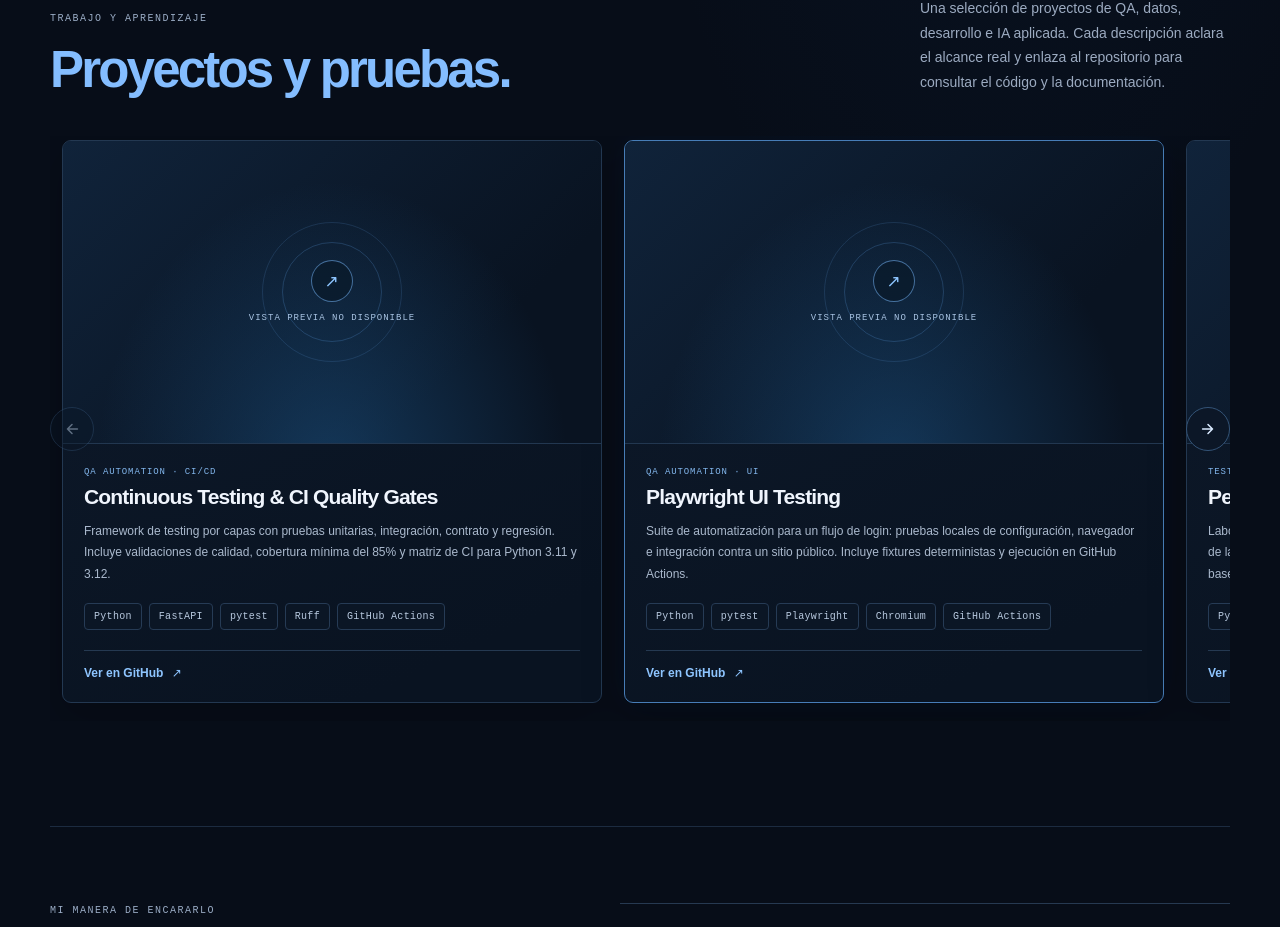
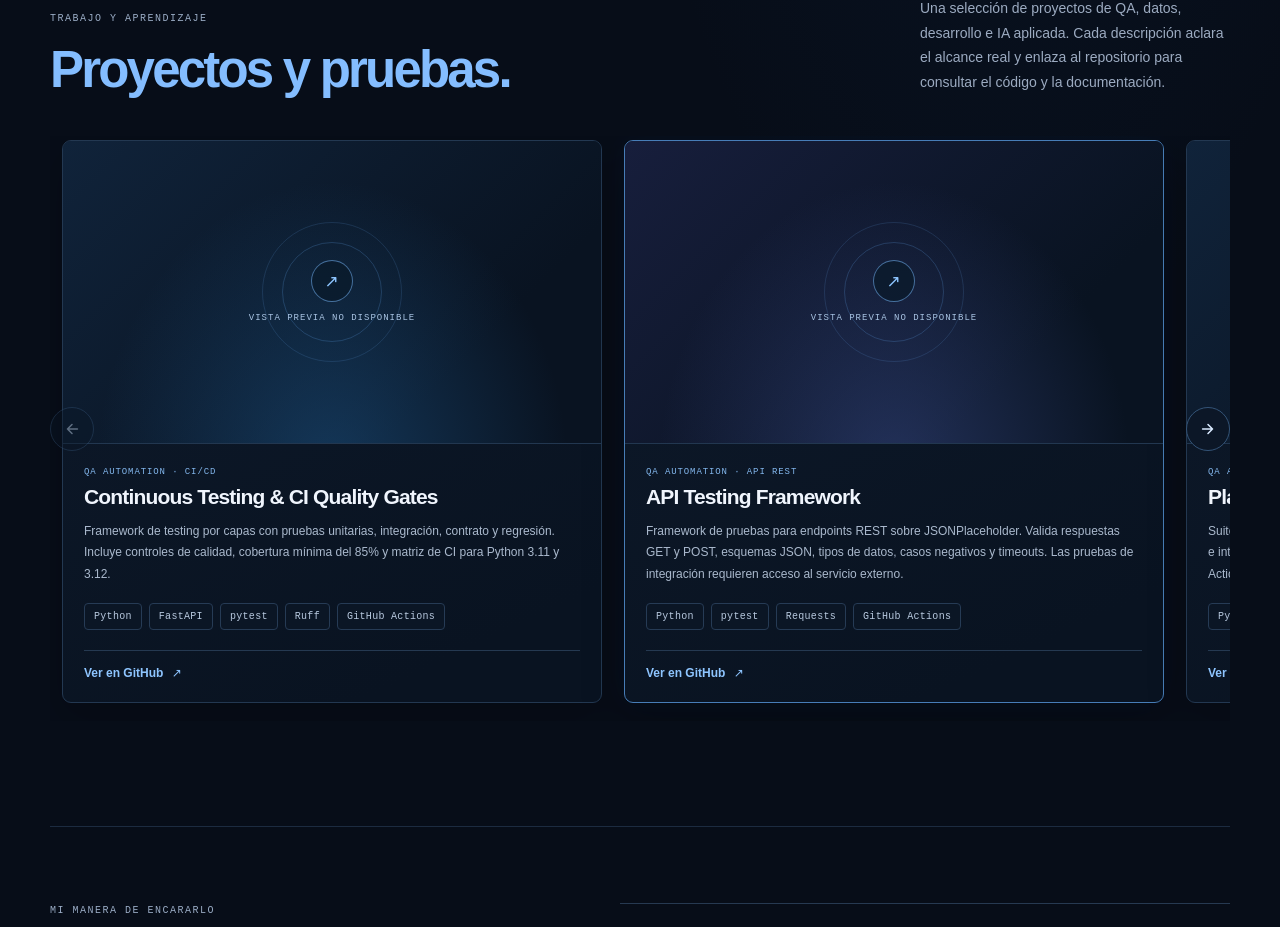
Before and after one commit to agustiininicabral/portfolio-agustin, a React (Vite) app: page / in a window 1280 px wide. Shown: the part 1577-2504 px from the top of the page. Built offline with nearby package versions, Linux system fonts and the light colour scheme.

Commit message:
feat: refresh verified portfolio project catalog (#1)
* feat(portfolio): refresh verified project catalog

* docs(portfolio): describe focus areas and CI accurately

* docs(portfolio): document verified project catalog

```diff
--- a/src/data/projects.js
+++ b/src/data/projects.js
@@ -4,9 +4,18 @@ export const projects = [
     title: 'Continuous Testing & CI Quality Gates',
     category: 'QA Automation · CI/CD',
     description:
-      'Framework de testing por capas con pruebas unitarias, integración, contrato y regresión. Incluye validaciones de calidad, cobertura mínima del 85% y matriz de CI para Python 3.11 y 3.12.',
+      'Framework de testing por capas con pruebas unitarias, integración, contrato y regresión. Incluye controles de calidad, cobertura mínima del 85% y matriz de CI para Python 3.11 y 3.12.',
     technologies: ['Python', 'FastAPI', 'pytest', 'Ruff', 'GitHub Actions'],
     repository: 'https://github.com/agustiininicabral/continuous-testing-quality-gates',
+  },
+  {
+    id: 'api-testing-framework',
+    title: 'API Testing Framework',
+    category: 'QA Automation · API REST',
+    description:
+      'Framework de pruebas para endpoints REST sobre JSONPlaceholder. Valida respuestas GET y POST, esquemas JSON, tipos de datos, casos negativos y timeouts. Las pruebas de integración requieren acceso al servicio externo.',
+    technologies: ['Python', 'pytest', 'Requests', 'GitHub Actions'],
+    repository: 'https://github.com/agustiininicabral/api-testing-framework',
   },
   {
     id: 'playwright-ui-testing',
@@ -18,11 +27,20 @@ export const projects = [
     repository: 'https://github.com/agustiininicabral/playwright-ui-testing',
   },
   {
+    id: 'test-reliability-regression-monitor',
+    title: 'Test Reliability & Regression Monitor',
+    category: 'QA Automation · Test Analytics',
+    description:
+      'Herramienta que procesa reportes JUnit XML, conserva históricos en SQLite y genera métricas y reportes JSON, Markdown y HTML. Identifica posibles pruebas flaky mediante heurísticas; los resultados requieren revisión y no equivalen a un diagnóstico definitivo.',
+    technologies: ['Python', 'SQLite', 'JUnit XML', 'pytest', 'HTML'],
+    repository: 'https://github.com/agustiininicabral/test-reliability-regression-monitor',
+  },
+  {
     id: 'performance-testing-lab',
     title: 'Performance Testing Lab',
-    category: 'Testing · Rendimiento',
+    category: 'QA · Performance Testing',
     description:
-      'Laboratorio reproducible con API FastAPI, pruebas de carga acotadas con Locust y reportes de latencia p50/p95/p99, throughput y tasa de fallos. Compara ejecuciones contra una línea base para detectar regresiones; los datos de ejemplo son sintéticos.',
+      'Laboratorio reproducible con API FastAPI y pruebas de carga acotadas con Locust. Reporta latencia p50/p95/p99, throughput y tasa de fallos, y compara ejecuciones contra una línea base para detectar regresiones; los datos de ejemplo son sintéticos.',
     technologies: ['Python', 'FastAPI', 'Locust', 'pytest', 'CI'],
     repository: 'https://github.com/agustiininicabral/performance-testing-lab',
   },
@@ -36,18 +54,63 @@ export const projects = [
     repository: 'https://github.com/agustiininicabral/api-security-testing-lab',
   },
   {
-    id: 'api-testing-framework',
-    title: 'API Testing Framework',
-    category: 'Testing · API REST',
+    id: 'sql-advanced-analytics',
+    title: 'SQL Advanced Analytics',
+    category: 'Data Analytics · SQL avanzado',
     description:
-      'Framework de pruebas para endpoints REST sobre JSONPlaceholder. Valida respuestas GET y POST, esquemas JSON, tipos de datos, casos negativos y manejo de timeouts. Las pruebas de integración requieren acceso al servicio externo.',
-    technologies: ['Python', 'pytest', 'Requests', 'GitHub Actions'],
-    repository: 'https://github.com/agustiininicabral/api-testing-framework',
+      'Caso de negocio reproducible con DuckDB: joins, CTEs, funciones de ventana, crecimiento mensual, cohortes, segmentación RFM, valor de vida del cliente y controles de calidad sobre datos sintéticos.',
+    technologies: ['SQL', 'DuckDB', 'Python', 'pytest'],
+    repository: 'https://github.com/agustiininicabral/sql-advanced-analytics',
+  },
+  {
+    id: 'data-analytics-farmacia-farmafe',
+    title: 'Data Analytics · Farmacia',
+    category: 'Data Analytics · Business Analysis',
+    description:
+      'Caso de análisis con datos sintéticos de farmacia: validación de relaciones e importes, ventas, costos, márgenes, descuentos, alertas de inventario y reconciliación de KPIs mediante SQL y Python.',
+    technologies: ['Python', 'SQL', 'SQLite', 'Data Quality', 'Analytics'],
+    repository: 'https://github.com/agustiininicabral/data-analytics-farmacia-farmafe',
+  },
+  {
+    id: 'retail-kpi-star-schema',
+    title: 'Retail KPI & Star Schema',
+    category: 'Data Analytics · Data Modeling',
+    description:
+      'Pipeline de datos retail con modelo estrella, dimensiones, hechos, validación de registros y KPIs exportados a Excel. El promedio de la hoja Ticket es por registro, no por pedido: el origen no incluye identificador de orden.',
+    technologies: ['Python', 'SQL', 'SQLite', 'Excel', 'Data Quality'],
+    repository: 'https://github.com/agustiininicabral/retail-kpi-star-schema',
+  },
+  {
+    id: 'retail-analytics-powerbi',
+    title: 'Retail Analytics · Power BI',
+    category: 'Business Intelligence',
+    description:
+      'Caso retail con datos sintéticos reproducibles, controles de calidad, modelo estrella, consultas SQL y especificación de KPIs y visualizaciones para construir el reporte en Power BI. No incluye un archivo PBIX terminado.',
+    technologies: ['Power BI', 'SQL', 'Python', 'Data Quality'],
+    repository: 'https://github.com/agustiininicabral/retail-analytics-powerbi',
+  },
+  {
+    id: 'sales-analytics',
+    title: 'Sales Analytics',
+    category: 'Data Analytics · Excel y SQL',
+    description:
+      'Flujo de análisis comercial con datos sintéticos: validación de CSV, modelo relacional en PostgreSQL, consultas SQL de negocio y dashboard demostrativo en Excel con indicadores y gráficos.',
+    technologies: ['PostgreSQL', 'SQL', 'Excel', 'Python'],
+    repository: 'https://github.com/agustiininicabral/01-sales-analytics-sql-excel',
+  },
+  {
+    id: 'automated-etl-pipeline',
+    title: 'Automated ETL Pipeline',
+    category: 'Data Engineering · ETL',
+    description:
+      'Pipeline batch que extrae JSON y CSV, normaliza y valida registros, rechaza datos inconsistentes y carga resultados en SQLite mediante upserts transaccionales. Genera reportes de auditoría y es idempotente.',
+    technologies: ['Python', 'SQLite', 'ETL', 'pytest', 'GitHub Actions'],
+    repository: 'https://github.com/agustiininicabral/automated-etl-pipeline',
   },
   {
     id: 'llm-evaluation-lab',
     title: 'LLM Evaluation Lab',
-    category: 'IA · Evaluación de RAG',
+    category: 'AI Engineering · RAG Evaluation',
     description:
       'Toolkit offline para evaluar recuperación y respuestas registradas, comparar baselines y detectar regresiones. No necesita Ollama, Docker, claves ni proveedores externos; sus métricas léxicas son señales de evaluación, no una prueba de veracidad.',
     technologies: ['Python', 'RAG', 'Evaluation', 'pytest', 'CI'],
@@ -63,40 +126,4 @@ export const projects = [
     technologies: ['Python', 'FastAPI', 'SQLite', 'JavaScript'],
     repository: 'https://github.com/agustiininicabral/pricewatch',
   },
-  {
-    id: 'sales-analytics',
-    title: 'Sales Analytics',
-    category: 'Análisis de datos · Excel y SQL',
-    description:
-      'Flujo de análisis comercial con datos sintéticos: validación de CSV, modelo relacional en PostgreSQL, consultas SQL de negocio y dashboard demostrativo en Excel con indicadores y gráficos.',
-    technologies: ['PostgreSQL', 'SQL', 'Excel', 'Python'],
-    repository: 'https://github.com/agustiininicabral/01-sales-analytics-sql-excel',
-  },
-  {
-    id: 'retail-analytics-powerbi',
-    title: 'Retail Analytics · Power BI',
-    category: 'Business Intelligence',
-    description:
-      'Caso de análisis retail de punta a punta con datos sintéticos reproducibles, controles de calidad, modelo estrella, consultas SQL y especificación de KPIs y visualizaciones para construir el reporte en Power BI. No incluye un archivo PBIX terminado.',
-    technologies: ['Power BI', 'SQL', 'Python', 'Data Quality'],
-    repository: 'https://github.com/agustiininicabral/retail-analytics-powerbi',
-  },
-  {
-    id: 'sql-advanced-analytics',
-    title: 'SQL Advanced Analytics',
-    category: 'Análisis de datos · SQL avanzado',
-    description:
-      'Caso de negocio reproducible con DuckDB: joins, CTEs, funciones de ventana, crecimiento mensual, cohortes, segmentación RFM, valor de vida del cliente y controles de calidad sobre datos sintéticos.',
-    technologies: ['SQL', 'DuckDB', 'Python', 'pytest'],
-    repository: 'https://github.com/agustiininicabral/sql-advanced-analytics',
-  },
-  {
-    id: 'automated-etl-pipeline',
-    title: 'Automated ETL Pipeline',
-    category: 'Data Engineering · ETL',
-    description:
-      'Pipeline batch que extrae JSON y CSV, normaliza y valida registros, rechaza datos inconsistentes y carga resultados en SQLite mediante upserts transaccionales. Genera reportes de auditoría y es idempotente.',
-    technologies: ['Python', 'SQLite', 'ETL', 'pytest', 'GitHub Actions'],
-    repository: 'https://github.com/agustiininicabral/automated-etl-pipeline',
-  },
 ]
```
Also changed, not shown: 2 other files (tests, documents, lock files or other folders).
